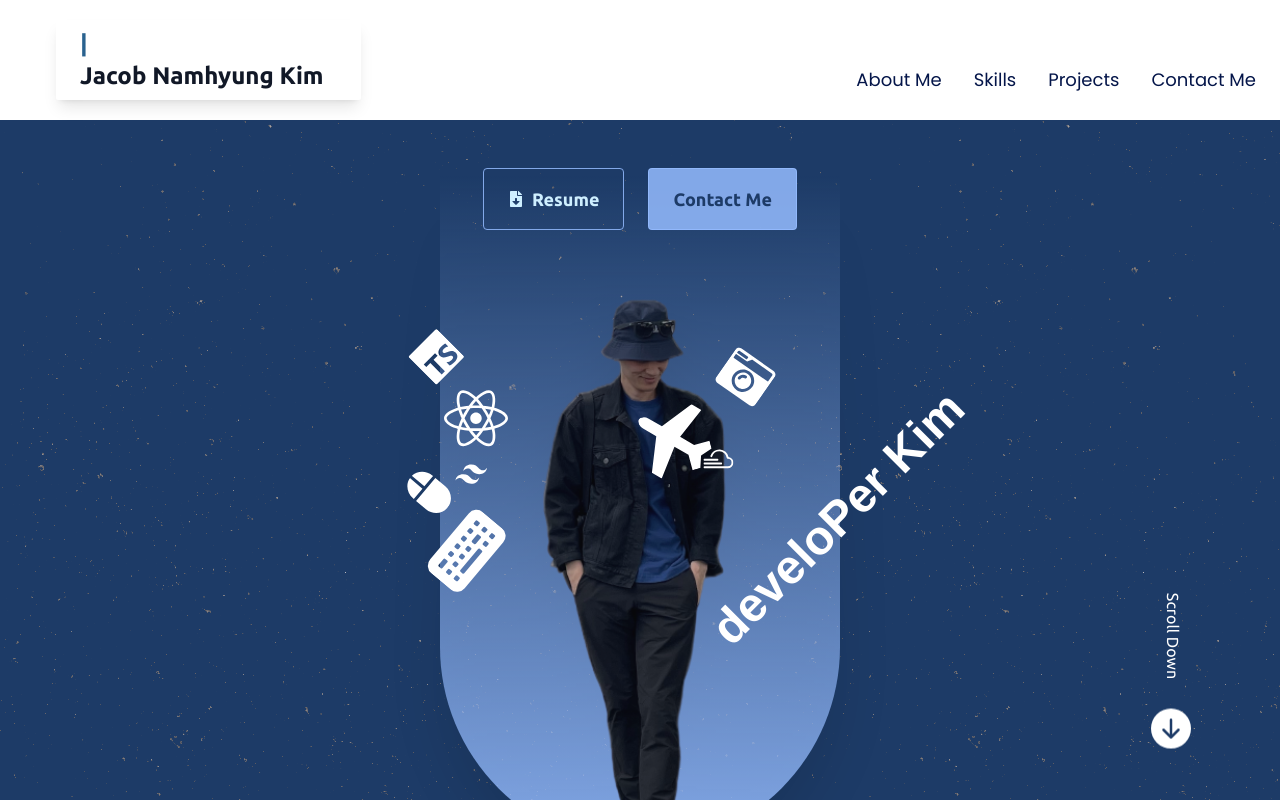
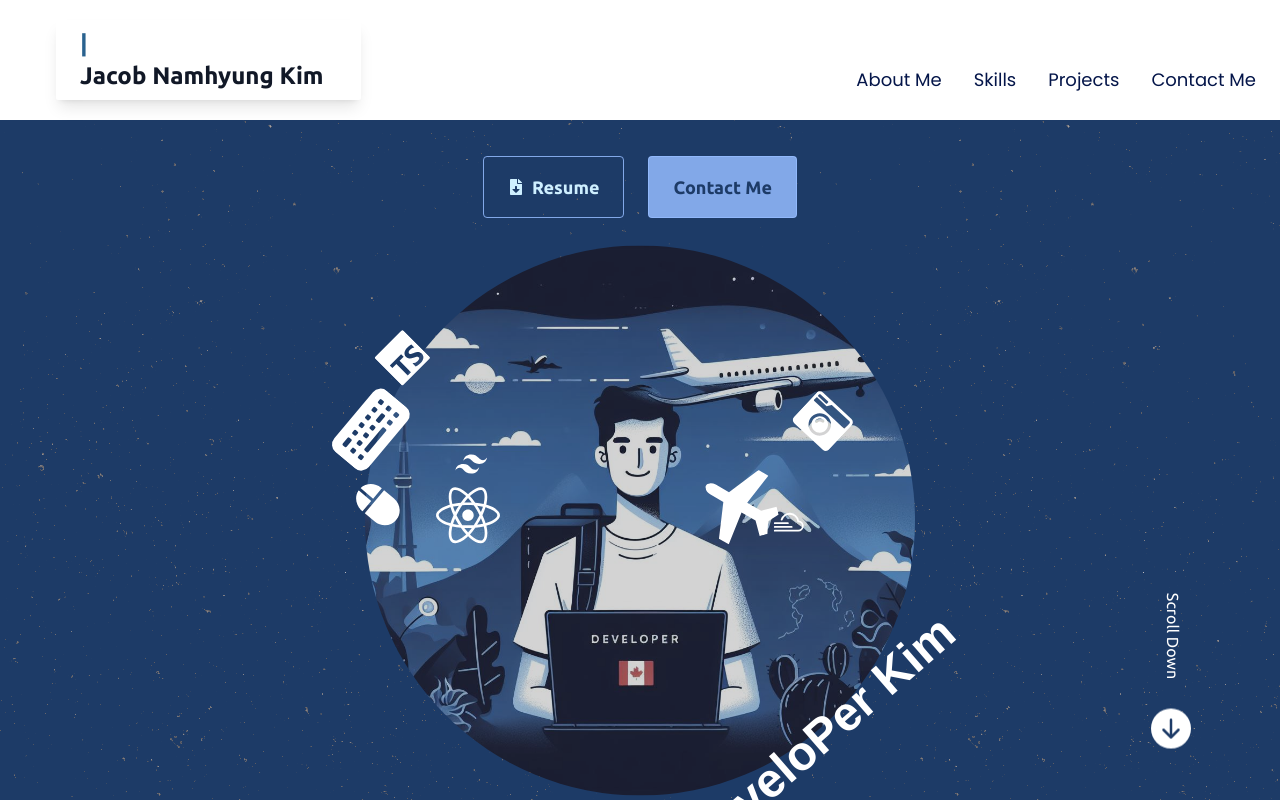
Before and after one commit to everywherejacobkim/portfolio-renewal-nextjs, a Next.js app: page / in a window 1280 px wide. Shown: the top 800 px of the page. Built offline with nearby package versions, Linux system fonts and the light colour scheme; a web font is replaced by a local one.

Commit message:
Chore: update main figure image & styling

```diff
--- a/src/pages/components/buttons/Resume.tsx
+++ b/src/pages/components/buttons/Resume.tsx
@@ -3,7 +3,7 @@ import { FaFileDownload } from "react-icons/fa";
 
 const Resume = () => {
   return (
-    <div className="flex justify-center gap-6 mt-4 mb-[-5%]">
+    <div className="w-full flex justify-center gap-6 mt-1">
       <a
         className="z-30 flex gap-2 items-center bg-transparent border border-primary-50 hover:bg-white text-primary-30 hover:text-primary-400 font-bold py-2 px-4 md:py-4 md:px-6 rounded"
         href="/assets/pdf/Resume.pdf"
--- a/src/pages/components/mainFigure/MainFigure.tsx
+++ b/src/pages/components/mainFigure/MainFigure.tsx
@@ -1,16 +1,11 @@
 import React from "react";
 import Image from "next/image";
-import {
-  BsKeyboardFill,
-  BsFillMouse2Fill,
-  BsCloudFog2,
-  BsCamera,
-} from "react-icons/bs";
+import { BsKeyboardFill, BsFillMouse2Fill, BsCloudFog2 } from "react-icons/bs";
 import { FaReact, FaCameraRetro } from "react-icons/fa";
 import { SiTypescript, SiTailwindcss } from "react-icons/si";
 import { ImAirplane } from "react-icons/im";
 import { BsFillArrowDownCircleFill } from "react-icons/bs";
-import mainImage from "../../../../public/assets/images/main-me.png";
+import mainImage from "../../../../public/assets/images/main-me.jpg";
 import Resume from "../buttons/Resume";
 
 type Props = {};
@@ -19,15 +14,15 @@ const MainFigure = (props: Props) => {
   return (
     <>
       <Resume />
-      <div id="main-figure" className="flex mt-2 md:-mb-20 justify-center drop-shadow-2xl rounded-b-full bg-gradient-to-b from-transparent to-primary-50">
+      <div style={{ transform: "translateY(5%)" }}>
         <Image
           src={mainImage}
           alt="me"
-          width={400}
-          height={400}
+          width={550}
+          height={550}
+          className="rounded-full"
           style={{
             filter: "brightness(85%) contrast(95%) grayscale(15%)",
-            transform: "translateX(-2%) translateY(9.5%)",
           }}
         />
       </div>
@@ -36,35 +31,35 @@ const MainFigure = (props: Props) => {
           className="text-white"
           size="5rem"
           style={{
-            transform: "rotate(-50deg) translate(90%, -19.7rem)",
+            transform: "rotate(-50deg) translate(6.5rem, -29.2rem)",
           }}
         />
         <BsFillMouse2Fill
           className="text-white"
           size="3rem"
           style={{
-            transform: "rotate(-50deg) translate(9.5rem, -25.5rem)",
+            transform: "rotate(-50deg) translate(6.9rem, -27.5rem)",
           }}
         />
         <FaReact
           className="reactLogo"
           size="4rem"
           style={{
-            transform: "translate(-11rem, -31.8rem)",
+            transform: "translate(-11.5rem, -25.8rem)",
           }}
         />
         <SiTypescript
           className="jsLogo"
           size="2.5rem"
           style={{
-            transform: "rotate(-45deg) translate(18.5rem, -36.5rem)",
+            transform: "rotate(-45deg) translate(17rem, -38rem)",
           }}
         />
         <SiTailwindcss
           className=""
           size="2rem"
           style={{
-            transform: "translate(-10.3rem, -33.8rem)",
+            transform: "translate(-10.3rem, -34.5rem)",
           }}
         />
       </div>
@@ -73,26 +68,26 @@ const MainFigure = (props: Props) => {
           className="airplane"
           size="4rem"
           style={{
-            transform: "rotate(-15deg) translate(18rem, -35.4rem)",
+            transform: "rotate(-15deg) translate(21rem, -30.4rem)",
           }}
         />
         <BsCloudFog2
           className="airplane text-3xl"
           style={{
-            transform: "translate(11.9rem, -40.7rem)",
+            transform: "translate(16.3rem, -36.8rem)",
           }}
         />
         <FaCameraRetro
           className="hidden md:block camera"
           size="3rem"
           style={{
-            transform: "rotate(35deg) translate(-17rem, -47rem)",
+            transform: "rotate(43deg) translate(-18rem, -45.5rem)",
           }}
         />
         <p
           className="hidden md:block font-kristi text-5xl font-bold"
           style={{
-            transform: "rotate(-45deg) translate(37rem, -23rem)",
+            transform: "rotate(-41deg) translate(25.7rem, -16rem)",
           }}
         >
           develoPer Kim
```
Also changed, not shown: public/assets/images/main-me.jpg (added), public/assets/images/main-me1.png (renamed from public/assets/images/main-me.png).
